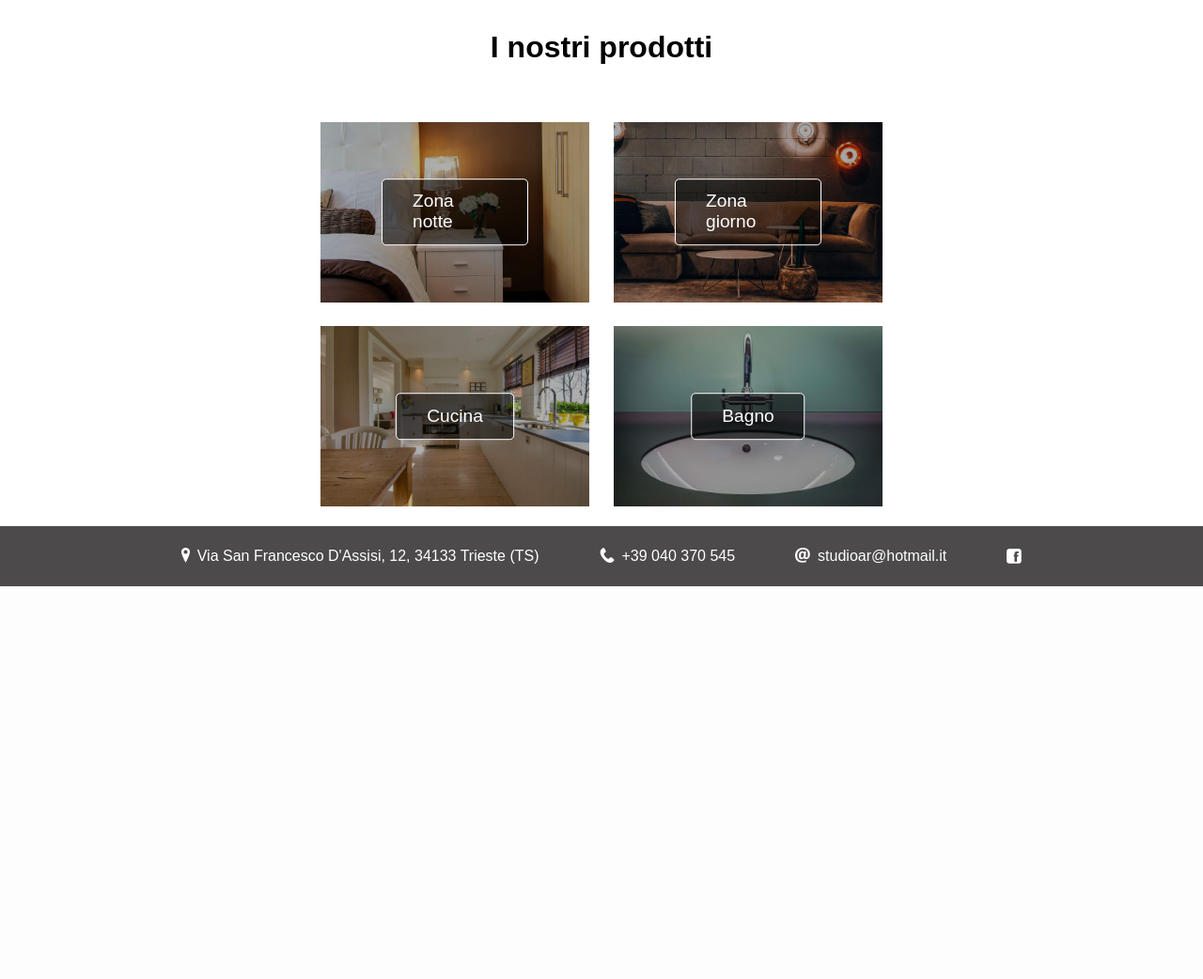
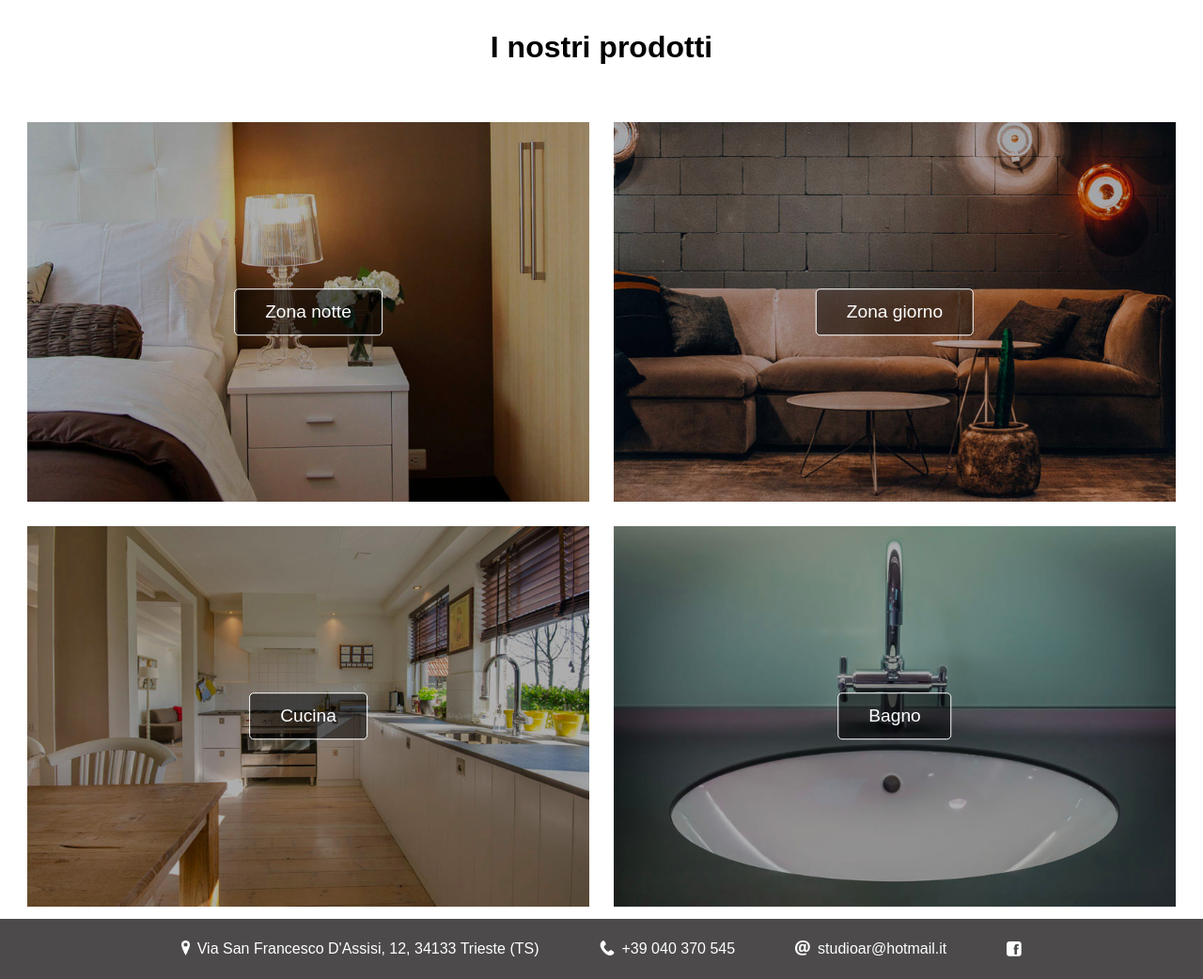
Before and after one commit to mirkofranco/ProgettoTecWeb, a PHP site: page /catalogo.php in a window 1280 px wide. Shown: the part 176-1218 px from the top of the page at 94% size. Before the commit the page ends 800 px from the top, so only its background shows below. Run offline with PHP 8.4, Linux system fonts and the light colour scheme.

Commit message:
sistemato catalogo

```diff
--- a/static/_fine.html
+++ b/static/_fine.html
@@ -18,3 +18,6 @@
     </a>
   </div>
 </div>
+
+</body>
+</html>
--- a/static/_inizio_user.html
+++ b/static/_inizio_user.html
@@ -24,7 +24,7 @@
 </head>
 
 <body>
-  <div class="header">
+  <div class="header clearfix">
     <a href="./index.php">
       <img src="./images/logopngB.png" id="logo" alt="Studio Architetti Riuniti" />
     </a>
--- a/static/catalogo.html
+++ b/static/catalogo.html
@@ -5,32 +5,28 @@
   <h1 class="titolo-catalogo">I nostri prodotti</h1>
 
   <!--Griglia per le immagini-->
-  <div class="container-catalogo">
-    <div class="column">
+  <div class="flex-container">
 
-      <div class="elemento-catalogo">
+    <div class="flex-element">
       <img src="./images/zonanotte_link_cropped.jpg" alt="zona notte" />
       <a href="./zona_notte.php"> Zona notte </a>
     </div>
 
-      <div class="elemento-catalogo">
+    <div class="flex-element">
+      <img src="./images/salotto_link_cropped.jpg" alt="Zona giorno" />
+      <a href="./zona_giorno.php"> Zona giorno </a>
+    </div>
+  </div>
+  <div class="flex-container">
+
+    <div class="flex-element">
       <img src="./images/cucina_link_cropped.jpg" alt="Cucina" />
       <a href="./cucine.php"> Cucina </a>
     </div>
-
-    </div>
-    <div class="column">
-
-      <div class="elemento-catalogo">
-        <img src="./images/salotto_link_cropped.jpg" alt="Zona giorno" />
-        <a href="./zona_giorno.php"> Zona giorno </a>
-      </div>
-
-      <div class="elemento-catalogo">
+    <div class="flex-element">
       <img src="./images/bagno_link_cropped.jpg" alt="Bagno" />
       <a href="./bagni.php"> Bagno </a>
     </div>
 
   </div>
 </div>
-</div>
--- a/style/style.css
+++ b/style/style.css
@@ -265,7 +265,7 @@ h1 {
 
 /* file catalogo.html */
 
-.container-catalogo {
+.flex-container {
   display: -ms-flexbox;
   display: flex;
   -ms-flex-wrap: wrap;
@@ -273,13 +273,15 @@ h1 {
   justify-content: center;
 }
 
-.elemento-catalogo {
+.flex-element {
   position: relative;
+
+  max-width: 50%;
 
   padding: .8rem;
 }
 
-.elemento-catalogo a {
+.flex-element a {
   position: absolute;
   top: 50%;
   left: 50%;
@@ -298,9 +300,15 @@ h1 {
   text-decoration: none;
 }
 
-.elemento-catalogo a:hover {
+.flex-element a:hover {
   background-color: #fff;
   color: #000;
+}
+
+.flex-element img {
+  /* position: relative; */
+  width: 100%;
+  height: 100%;
 }
 
 /* FIXME item order on small screens. remember the breakpoints! */
```
Lines whose indentation alone changed are shown as unchanged.
